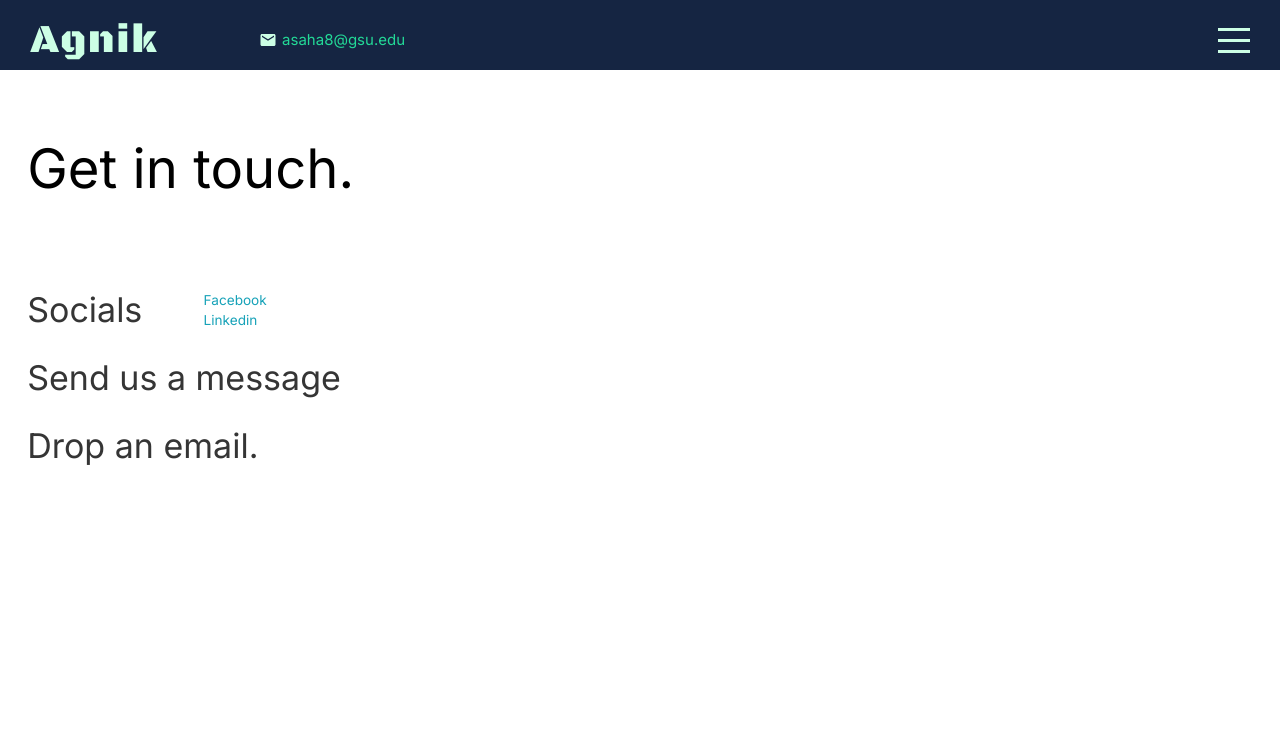
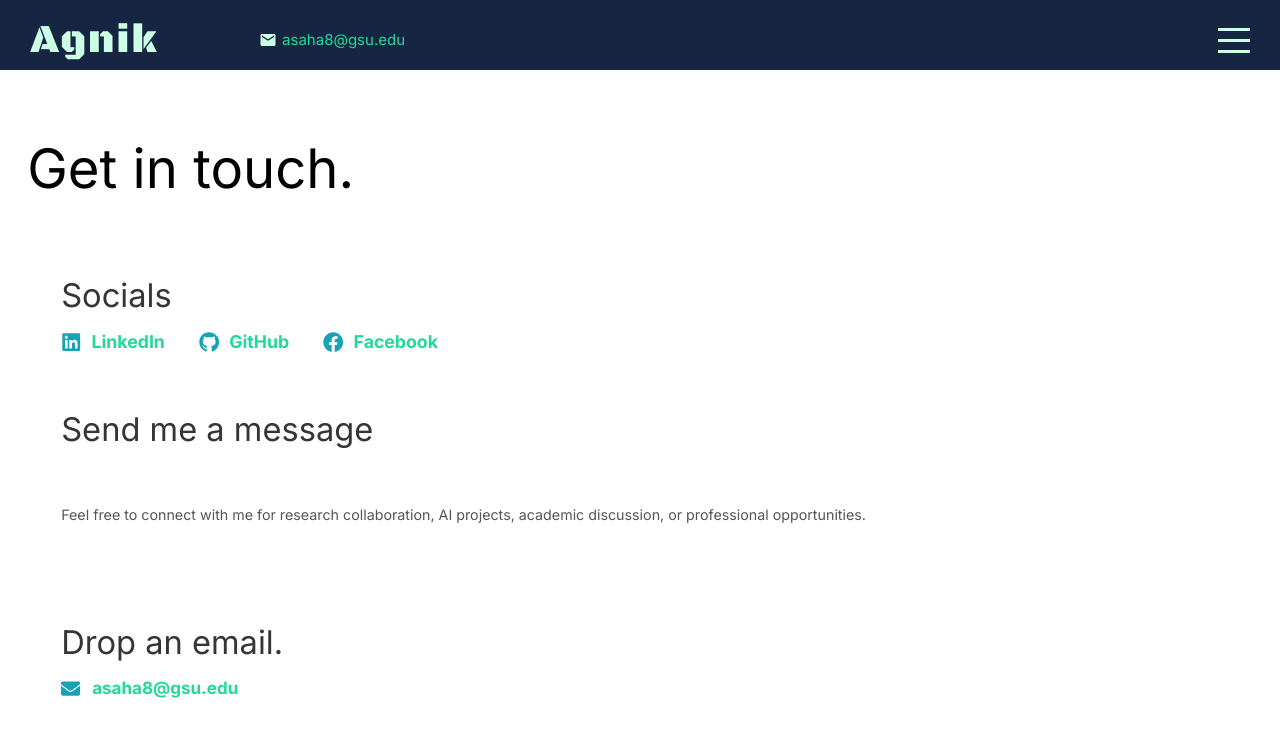
Before and after one commit to agnik2019/agnik, a React (Create React App) app: page /agnik/contact in a window 1280 px wide. Shown: the top 736 px of the page. Built offline with nearby package versions, Linux system fonts and the light colour scheme.

Commit message:
fix contact us section

```diff
--- a/public/index.html
+++ b/public/index.html
@@ -25,7 +25,7 @@
       work correctly both with client-side routing and a non-root public URL.
       Learn how to configure a non-root public URL by running `npm run build`.
     -->
-    <title>React App</title>
+    <title>Agnik Saha | Personal Website</title>
   </head>
   <body>
     <noscript>You need to enable JavaScript to run this app.</noscript>
--- a/src/components/About/Me.js
+++ b/src/components/About/Me.js
@@ -26,7 +26,44 @@ function Me() {
             <h1 style={{ fontSize: "2.1em", paddingBottom: "20px" }}>
               About <strong className="purple">Me</strong>
             </h1>
+
             <Aboutcard />
+
+            <div style={{ marginTop: "30px", color: "white" }}>
+              <h1 style={{ fontSize: "2.1em", paddingBottom: "15px" }}>
+                Education <strong className="purple">Background</strong>
+              </h1>
+
+              <p style={{ textAlign: "justify", marginBottom: "18px" }}>
+                I am currently pursuing my{" "}
+                <strong className="purple">PhD in Computer Science</strong> at{" "}
+                <strong className="purple">Georgia State University</strong>,
+                Atlanta, Georgia, USA (2024 - Present), with a CGPA of{" "}
+                <strong className="purple">3.86 / 4.0</strong>.
+              </p>
+
+              <p style={{ textAlign: "justify", marginBottom: "18px" }}>
+                I completed my{" "}
+                <strong className="purple">MTech in Computer Science</strong> from{" "}
+                <strong className="purple">
+                  Indian Institute of Technology, Kharagpur
+                </strong>{" "}
+                (2021 - 2023), with a CGPA of{" "}
+                <strong className="purple">8.67 / 10</strong>. During this period,
+                I worked on research related to online knowledge communities, data
+                enrichment, and large-scale knowledge analysis.
+              </p>
+
+              <p style={{ textAlign: "justify", marginBottom: "10px" }}>
+                Before that, I earned my{" "}
+                <strong className="purple">BTech in Computer Science</strong> from{" "}
+                <strong className="purple">
+                  Maulana Abul Kalam Azad University of Technology
+                </strong>
+                , West Bengal, India (2017 - 2021), with a CGPA of{" "}
+                <strong className="purple">9.20 / 10</strong>.
+              </p>
+            </div>
           </Col>
 
           <Col
--- a/src/components/AboutSection.js
+++ b/src/components/AboutSection.js
@@ -17,7 +17,6 @@ const AboutSection = () => {
       backSpeed: 60,
       strings: [
         'Generative AI',
-        'Neuro-Symbolic AI',
         'Knowledge Graphs',
         'Agentic AI',
         'NLP',
@@ -38,11 +37,11 @@ const AboutSection = () => {
       <Description>
         <Title>
           <Hide>
-            <motion.h2 variants={titleAnim}>Hello নমস্কার,</motion.h2>
+            <motion.h2 variants={titleAnim}>Hello,</motion.h2>
           </Hide>
           <Hide>
             <motion.h2 variants={titleAnim}>
-              I&apos;m Agnik Saha (আগ্নিক সাহা)
+              I&apos;m Agnik Saha
             </motion.h2>
           </Hide>
           <Hide>
--- a/src/components/topbar/topbar.scss
+++ b/src/components/topbar/topbar.scss
@@ -11,7 +11,7 @@
     color: #ccffe5;
     position: fixed;
     top:0;
-    z-index: 3;
+    z-index: 101;
     transition: all 1s ease;
 
     .wrapper{
--- a/src/pages/ContactUs.js
+++ b/src/pages/ContactUs.js
@@ -1,54 +1,89 @@
-import React from 'react';
-import styled from 'styled-components';
-//Animation
-import { motion } from 'framer-motion';
-import { pageAnimation, titleAnim } from '../animation';
+import React from "react";
+import styled from "styled-components";
+import { motion } from "framer-motion";
+import { FaFacebook, FaGithub, FaLinkedin, FaEnvelope } from "react-icons/fa";
+import { pageAnimation, titleAnim } from "../animation";
 
 const ContactUs = () => {
   return (
-
     <ContactStyle
-      style={{ background: '#fff' }}
+      style={{ background: "#fff" }}
       variants={pageAnimation}
       exit="exit"
       initial="hidden"
       animate="show"
     >
-      <icons />
-
       <Title>
         <Hide>
           <motion.h2 variants={titleAnim}>Get in touch.</motion.h2>
         </Hide>
         <div className="line2"></div>
       </Title>
+
       <div>
         <Hide>
           <Social variants={titleAnim}>
             <Circle />
-            <h2>Socials</h2>
-                <Atag>
-                   <a target="_blank" href="#">Facebook</a>
-                    <a target="_blank" href="#">Linkedin</a>
-                  </Atag>
+            <Content>
+              <h2>Socials</h2>
+              <Atag>
+                <a
+                  target="_blank"
+                  rel="noreferrer"
+                  href="https://www.linkedin.com/in/agnik-saha/"
+                >
+                  <FaLinkedin className="icon" />
+                  <span>LinkedIn</span>
+                </a>
+
+                <a
+                  target="_blank"
+                  rel="noreferrer"
+                  href="https://github.com/agnik2019"
+                >
+                  <FaGithub className="icon" />
+                  <span>GitHub</span>
+                </a>
+
+                <a
+                  target="_blank"
+                  rel="noreferrer"
+                  href="https://www.facebook.com/agnik.saha.73/"
+                >
+                  <FaFacebook className="icon" />
+                  <span>Facebook</span>
+                </a>
+              </Atag>
+            </Content>
           </Social>
+        </Hide>
 
-        </Hide>
         <Hide>
           <Social variants={titleAnim}>
             <Circle />
-            <h2>Send us a message</h2>
+            <Content>
+              <h2>Send me a message</h2>
+              <p>
+                Feel free to connect with me for research collaboration, AI
+                projects, academic discussion, or professional opportunities.
+              </p>
+            </Content>
           </Social>
         </Hide>
+
         <Hide>
           <Social variants={titleAnim}>
             <Circle />
-            <h2>Drop an email.</h2>
+            <Content>
+              <h2>Drop an email.</h2>
+              <EmailLink href="mailto:asaha8@gsu.edu">
+                <FaEnvelope className="icon" />
+                <span>asaha8@gsu.edu</span>
+              </EmailLink>
+            </Content>
           </Social>
         </Hide>
-
       </div>
-
     </ContactStyle>
   );
 };
@@ -58,35 +93,29 @@ const Hide = styled.div`
 `;
 
 const ContactStyle = styled(motion.div)`
-  padding-left:5rem;
+  padding-left: 5rem;
   color: #353535;
   min-height: 100vh;
+
   @media (max-width: 1500px) {
     padding: 2rem;
     font-size: 1rem;
   }
 `;
-const Atag = styled.div`
-  margin-left: 5%;
-  a{
-    text-decoration: none;
-    color: #17a2b8;
-    display:flex;
-    font-size:1rem;
-   // justify-content: space-around; */
-  }
 
-`
 const Title = styled.div`
   padding-top: 8rem;
   margin-bottom: 5rem;
   color: black;
 `;
+
 const Circle = styled.div`
   border-radius: 50%;
   width: 5rem;
   height: 5rem;
   background: #353535;
+  flex-shrink: 0;
+
   @media (max-width: 1500px) {
     display: none;
   }
@@ -94,17 +123,93 @@ const Circle = styled.div`
 
 const Social = styled(motion.div)`
   display: flex;
-  align-items: center;
+  align-items: flex-start;
+  margin-bottom: 4rem;
+
   h2 {
-    margin: 2rem;
+    margin: 0 0 1.5rem 0;
+    font-size: 4rem;
+    font-weight: 400;
+  }
+
+  p {
+    margin: 0;
+    font-size: 1.2rem;
+    line-height: 2rem;
+    color: #555;
+    max-width: 900px;
   }
 
   @media (max-width: 1500px) {
     h2 {
-      margin: 1rem 0rem;
-      font-size: 2.5rem;
+      margin: 0 0 1rem 0;
+      font-size: 2.4rem;
+    }
+
+    p {
+      font-size: 1.05rem;
+      line-height: 1.8rem;
     }
   }
 `;
 
+const Content = styled.div`
+  margin-left: 2.5rem;
+`;
+
+const Atag = styled.div`
+  display: flex;
+  flex-wrap: wrap;
+  gap: 1.5rem 2.5rem;
+  align-items: center;
+
+  a {
+    text-decoration: none;
+    color: #17a2b8;
+    display: inline-flex;
+    align-items: center;
+    font-size: 1.3rem;
+    transition: all 0.3s ease;
+  }
+
+  a:hover {
+    color: #0d6efd;
+    transform: translateY(-2px);
+  }
+
+  .icon {
+    margin-right: 10px;
+    font-size: 1.5rem;
+  }
+
+  span {
+    display: inline-block;
+  }
+
+  @media (max-width: 768px) {
+    flex-direction: column;
+    align-items: flex-start;
+    gap: 1rem;
+  }
+`;
+
+const EmailLink = styled.a`
+  text-decoration: none;
+  color: #17a2b8;
+  display: inline-flex;
+  align-items: center;
+  font-size: 1.25rem;
+  transition: all 0.3s ease;
+
+  &:hover {
+    color: #0d6efd;
+    transform: translateY(-2px);
+  }
+
+  .icon {
+    margin-right: 12px;
+    font-size: 1.4rem;
+  }
+`;
+
 export default ContactUs;
```
Also changed, not shown: 12 other files (tests, documents, lock files or other folders).
